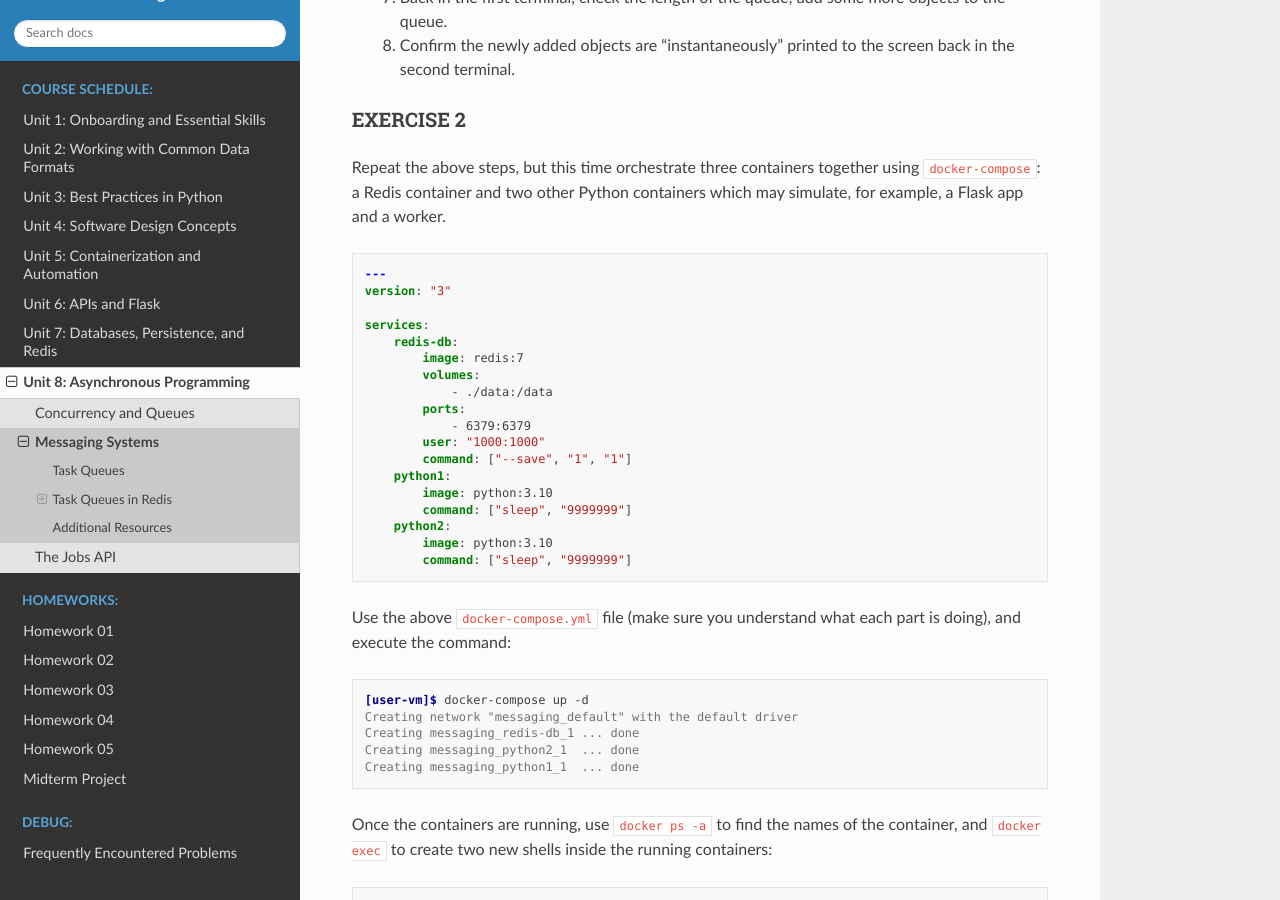
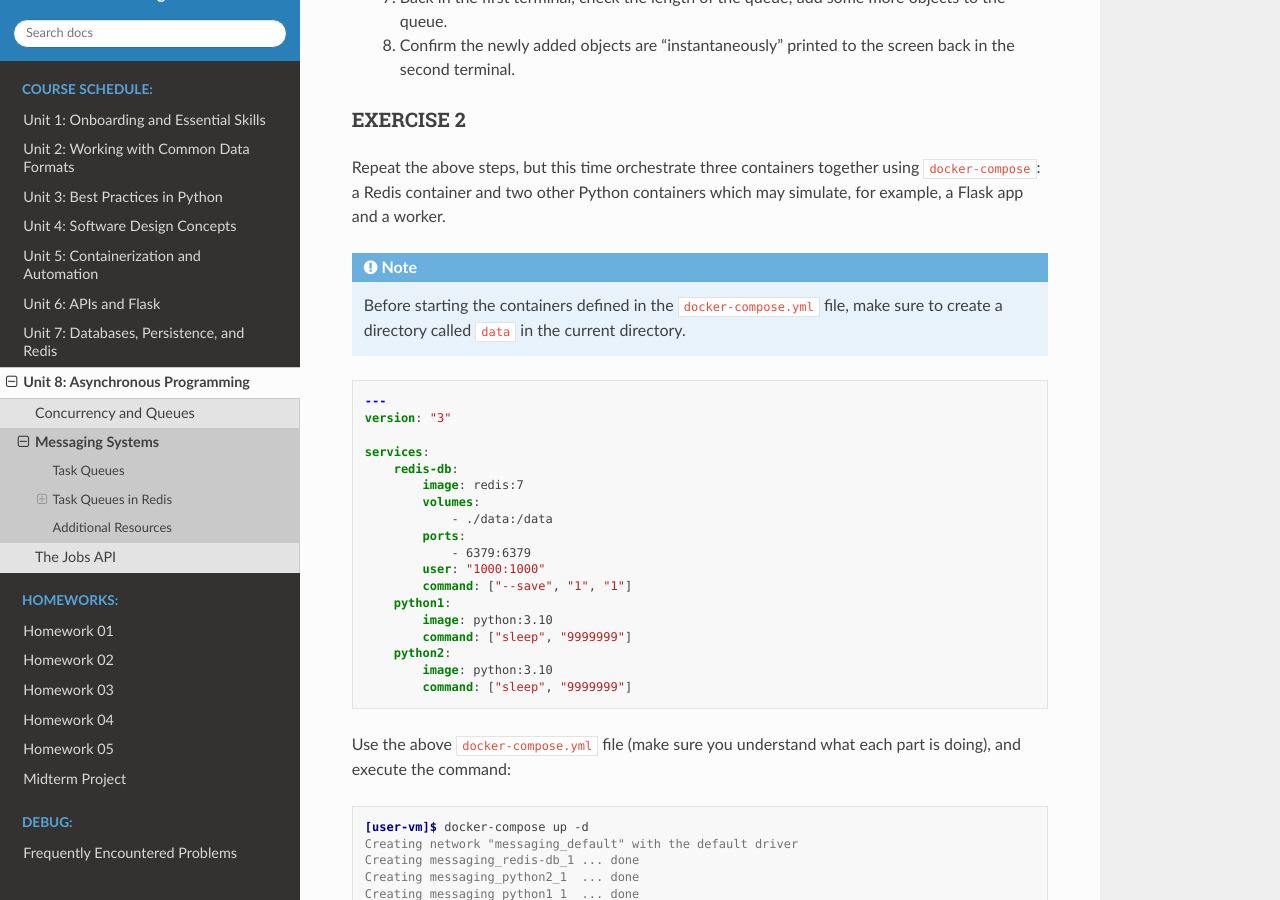
Before and after one commit to TACC/coe-332-sp25, a Sphinx documentation site: the page built from docs/unit08/messaging.rst, in a window 1280 px wide and 900 px high, scrolled down 1921 px. Built offline with Sphinx 7.4.7 and the Read the Docs theme 3.1.0, drawn with Linux system fonts in a browser that asks for light colours.

Commit message:
Note the need to create a data directory; otherwise, docker will create it and it will be owned by root preventing redis from working.

```diff
--- a/docs/unit08/messaging.rst
+++ b/docs/unit08/messaging.rst
@@ -87,6 +87,12 @@ EXERCISE 2
 
 Repeat the above steps, but this time orchestrate three containers together using ``docker-compose``: a Redis
 container and two other Python containers which may simulate, for example, a Flask app and a worker.
+
+.. note::
+
+  Before starting the containers defined in the ``docker-compose.yml`` file, make sure to create a directory
+  called ``data`` in the current directory.
+
 
 .. code-block:: yaml
 
```
